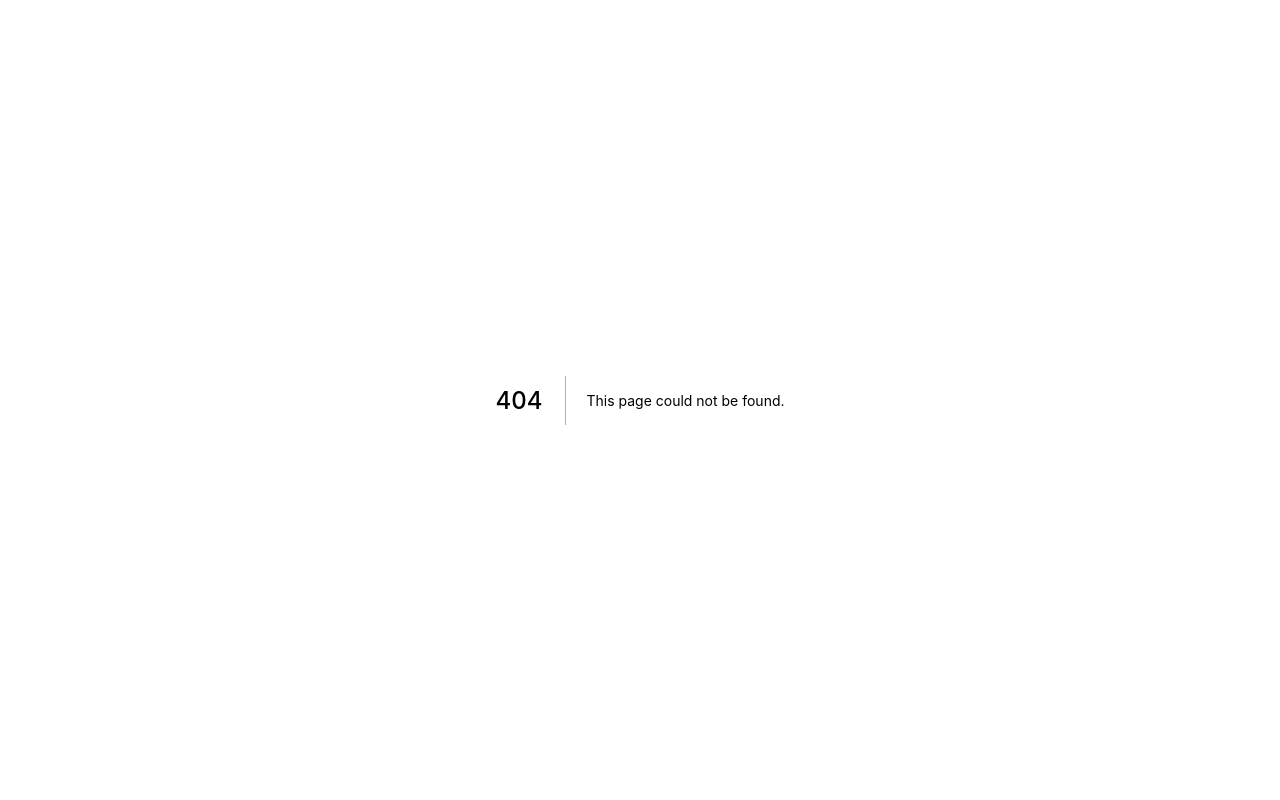
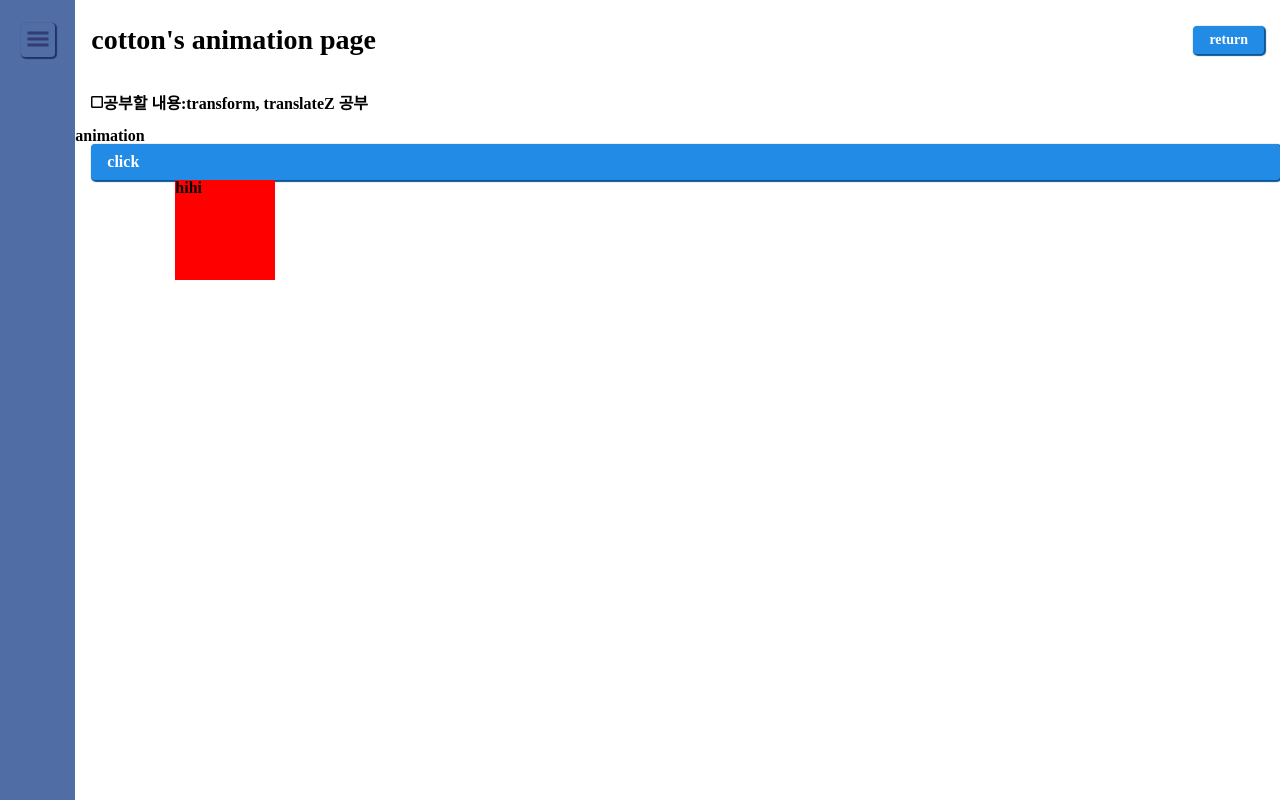
Before and after one commit to beomseok37/nextjs-practice, a Next.js app in the folder follow-todolist/: page /animation in a window 1280 px wide. Before the commit this address had no page. Built offline with nearby package versions, Linux system fonts and the light colour scheme; a web font is replaced by a local one.

Commit message:
feat: rotateY, translateX, transition 적용된 애니메이션 구현

```diff
--- /dev/null
+++ b/follow-todolist/src/components/PracticeAnimation/index.tsx
@@ -0,0 +1,22 @@
+import { ReactElement, useState } from 'react';
+
+import Column from 'src/components/Grid/Column';
+import Button from 'src/components/base/Button';
+
+import { MoveBox } from './style';
+
+function PracticeAnimation(): ReactElement {
+  const [state, setState] = useState(0);
+  const handleClick = () => {
+    setState(state > 0 ? state - 80 : state + 80);
+  };
+  return (
+    <Column>
+      <p>animation</p>
+      <Button onClick={handleClick}>click</Button>
+      <MoveBox state={state}>hihi</MoveBox>
+    </Column>
+  );
+}
+
+export default PracticeAnimation;
--- /dev/null
+++ b/follow-todolist/src/components/PracticeAnimation/style.ts
@@ -0,0 +1,19 @@
+import styled from '@emotion/styled';
+
+interface props {
+  state: number;
+}
+
+const MoveBox = styled.div<props>`
+  width: 100px;
+  height: 100px;
+  background: red;
+  transition: all ease 0.5s;
+  ${({ state }) =>
+    `
+  transform: rotateY(${state.toString()}deg) translateX(100px);
+  `}
+`;
+
+// eslint-disable-next-line import/prefer-default-export
+export { MoveBox };
--- a/follow-todolist/src/components/SideBar/index.tsx
+++ b/follow-todolist/src/components/SideBar/index.tsx
@@ -12,7 +12,7 @@ import {
 
 import { ButtonWrapper, ToggleButton, IconCSS, Anchor } from './style';
 
-const menuList = ['button', 'box', 'redux', 'react-hooks'];
+const menuList = ['button', 'box', 'redux', 'react-hooks', 'animation'];
 
 function SideBar(): ReactElement {
   const [isOpen, setIsOpen] = useState(false);
--- /dev/null
+++ b/follow-todolist/src/pages/animation.tsx
@@ -0,0 +1,17 @@
+import { NextPage } from 'next';
+
+import Page from 'src/components/Page';
+import PracticeAnimation from 'src/components/PracticeAnimation';
+
+const Animation: NextPage = () => {
+  return (
+    <Page
+      header="animation"
+      pageContentList={[{ content: 'transform, translateZ 공부', done: false }]}
+    >
+      <PracticeAnimation />
+    </Page>
+  );
+};
+
+export default Animation;
```
